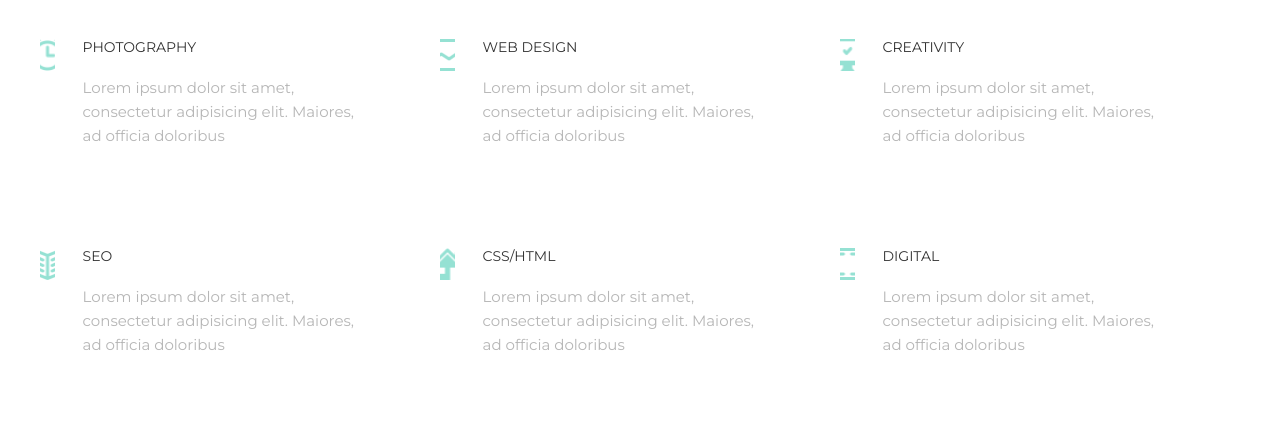
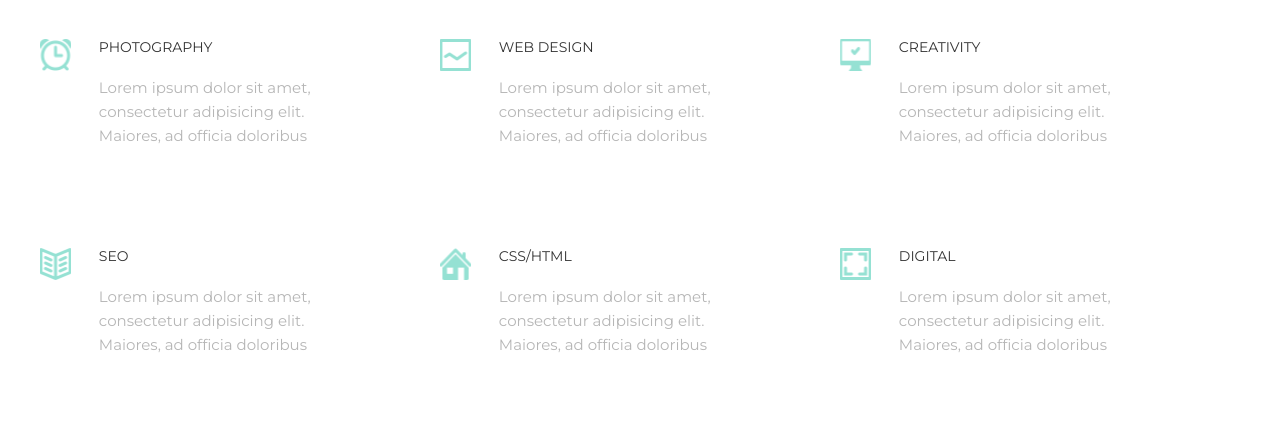
Before and after one commit to Denvor228/goit-fe-course, a plain HTML site: page module-06/index.html in a window 1280 px wide. Shown: the part 290-734 px from the top of the page. Drawn offline with Linux system fonts and the light colour scheme.

Commit message:
module-06 modified

```diff
--- a/module-06/css/styles.css
+++ b/module-06/css/styles.css
@@ -148,7 +148,7 @@ p {
 .image {
 	margin: 0;
 	padding:0;
-	width: 32px;
+	width: 72px;
 	height: 32px;
 	background-repeat: no-repeat;
 	background-position: center;
--- a/module-06/index.html
+++ b/module-06/index.html
@@ -30,42 +30,42 @@
 				<h2 class="header-section header-section-services header-h"><span class="header-section header-section-p">We work with</span><br>AMAZING SERVICES </h2>
 			<ul class="section-services-list">
 				<li class="section-services-item">
-					<div class="image alarm"><img src="img/ALARM.png" alt="ALARM" width="0" height="0"></div>
+					<div class="image alarm"></div>
 					<div class="section-services-div">
 						<h3 class="services-h">PHOTOGRAPHY</h3>
 						<p class="section-p">Lorem ipsum dolor sit amet, consectetur adipisicing elit. Maiores, ad officia doloribus</p>
 					</div>
 				</li>
 				<li class="section-services-item">
-					<div class="image line"><img src="img/LINE.png" alt="ALARM" width="0" height="0"></div>
+					<div class="image line"></div>
 					<div class="section-services-div">
 						<h3 class="services-h">WEB DESIGN</h3>
 						<p class="section-p">Lorem ipsum dolor sit amet, consectetur adipisicing elit. Maiores, ad officia doloribus</p>
 					</div>
 				</li>
 				<li class="section-services-item">
-					<div class="image computer"><img src="img/COMPUTER.png" alt="ALARM" width="0" height="0"></div>
+					<div class="image computer"></div>
 					<div class="section-services-div">
 						<h3 class="services-h">CREATIVITY</h3>
 						<p class="section-p">Lorem ipsum dolor sit amet, consectetur adipisicing elit. Maiores, ad officia doloribus</p>
 					</div>
 				</li>
 				<li class="section-services-item">
-					<div class="image book"><img src="img/BOOK.png" alt="ALARM" width="0" height="0"></div>
+					<div class="image book"></div>
 					<div class="section-services-div">
 						<h3 class="services-h">SEO</h3>
 						<p class="section-p">Lorem ipsum dolor sit amet, consectetur adipisicing elit. Maiores, ad officia doloribus</p>
 					</div>
 				</li>
 				<li class="section-services-item">
-					<div class="image home"><img src="img/HOME.png" alt="ALARM" width="0" height="0"></div>
+					<div class="image home"></div>
 					<div class="section-services-div">
 						<h3 class="services-h">CSS/HTML</h3>
 						<p class="section-p">Lorem ipsum dolor sit amet, consectetur adipisicing elit. Maiores, ad officia doloribus</p>
 					</div>
 				</li>
 				<li class="section-services-item">
-					<div class="image image-image"><img src="img/IMAGE.png" alt="ALARM" width="0" height="0"></div>
+					<div class="image image-image"></div>
 					<div class="section-services-div">
 						<h3 class="services-h">DIGITAL</h3>
 						<p class="section-p">Lorem ipsum dolor sit amet, consectetur adipisicing elit. Maiores, ad officia doloribus</p>
```
